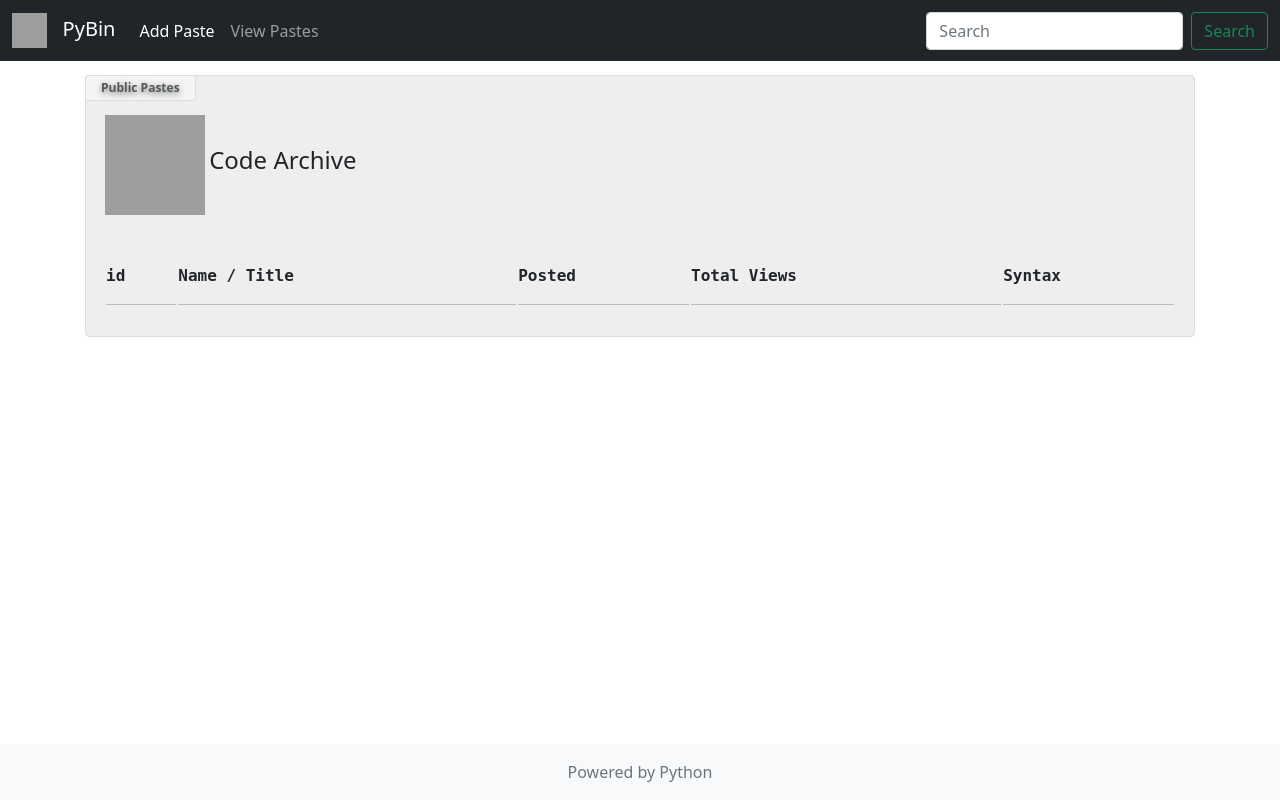
After one commit to jeremystevens/pybin, a Flask app: page /view/ in a window 1280 px wide. The commit adds this page. Run offline with Flask 2, Linux system fonts and the light colour scheme; data that the repository does not hold is empty; some libraries are stand-ins or nearby versions; grey boxes are pictures that could not be loaded.

Commit message:
Dev-0.4 Updates

```diff
--- a/main.py
+++ b/main.py
@@ -1,15 +1,22 @@
 """ main.py: the main python fIle"""
+
+__author__ = "Jeremy Stevens"
+__license__ = "GPL"
+__version__ = "1.0.0"
+__maintainer__ = "Jeremy Stevens"
+__status__ = "Development"
+
 import datetime
+from datetime import datetime
 import os
 import json
 import string
-from datetime import datetime
-import jsonify
 from flask import Flask, render_template, request, url_for, redirect, flash, session, send_file
 from werkzeug.security import check_password_hash
 from flask_sqlalchemy import SQLAlchemy
 from sqlalchemy.sql.expression import update
 from data.db import get_connection, generate_random_id, utf8len, exp_datetime
+from jinja2 import Environment, PackageLoader, select_autoescape, environment
 
 app = Flask(__name__)
 app.config['SECRET_KEY'] = 'nots0s3cr3t'
@@ -30,6 +37,17 @@ class Post(db.Model):
     post_date = db.Column(db.String(200))
     post_size = db.Column(db.String(800))
     post_hits = db.Column(db.String(8000))
+
+    def __init__(self):
+        self.pid = None
+        self.post_id = None
+        self.post_syntax = None
+        self.post_title = None
+        self.post_text = None
+        self.expiration = None
+        self.exposure = None
+        self.post_date = None
+        self.post_size = None
 
 
 # update the hit counter
@@ -82,7 +100,6 @@ def get_raw(random_id):
     post = Post()
     post_text = post.query.filter_by(post_id=random_id).first().post_text
     return render_template('raw.html', post_text=post_text)
-    pass
 
 
 # Download to file Route
@@ -97,7 +114,13 @@ def download_file(random_id):
     return send_file(path, as_attachment=True)
 
 
-# View the post route.
+@app.route('/view/')
+def view_all():
+    post = Post()
+    return render_template('posts.html', posts=post.query.all(), date=datetime.now())
+
+
+# View post by ID Route
 @app.route('/p/<random_id>')
 def get_post(random_id):
     post = Post()
--- a/templates/index.html
+++ b/templates/index.html
@@ -57,7 +57,7 @@
                         <a class="nav-link active" aria-current="page" href="/">Add Paste</a>
                     </li>
                     <li class="nav-item">
-                        <a class="nav-link" href="#">View Pastes</a>
+                        <a class="nav-link" href="../view">View Pastes</a>
                     </li>
                 </ul>
                 <form class="d-flex">
--- /dev/null
+++ b/templates/posts.html
@@ -0,0 +1,126 @@
+<!doctype html>
+<html lang="en" class="h-100">
+<head>
+    <meta charset="utf-8">
+    <meta name="viewport" content="width=device-width, initial-scale=1">
+    <meta name="description" content="">
+    <meta name="author" content="Mark Otto, Jacob Thornton, and Bootstrap contributors">
+    <meta name="generator" content="Hugo 0.84.0">
+    <title>PyBin</title>
+
+    <link rel="canonical" href="https://getbootstrap.com/docs/5.0/examples/sticky-footer-navbar/">
+
+
+    <!-- Bootstrap core CSS -->
+    <link href="/static/css/bootstrap.min.css" rel="stylesheet">
+    <link href="/static/css/style.css" rel="stylesheet">
+
+    <style>
+      .bd-placeholder-img {
+        font-size: 1.125rem;
+        text-anchor: middle;
+        -webkit-user-select: none;
+        -moz-user-select: none;
+        user-select: none;
+      }
+
+      @media (min-width: 768px) {
+        .bd-placeholder-img-lg {
+          font-size: 3.5rem;
+        }
+      }
+
+
+
+
+
+    </style>
+
+
+    <!-- Custom styles for this template -->
+    <link href="/static/css/sticky-footer-navbar.css" rel="stylesheet">
+</head>
+<body class="d-flex flex-column h-100">
+
+<header>
+    <!-- Fixed navbar -->
+    <nav class="navbar navbar-expand-md navbar-dark fixed-top bg-dark">
+        <div class="container-fluid">
+            <a class="navbar-brand" href="#"><img src="/static/img/logo.png" height="35" width="35">&nbsp;
+                &nbsp;PyBin</a>
+            <button class="navbar-toggler" type="button" data-bs-toggle="collapse" data-bs-target="#navbarCollapse"
+                    aria-controls="navbarCollapse" aria-expanded="false" aria-label="Toggle navigation">
+                <span class="navbar-toggler-icon"></span>
+            </button>
+            <div class="collapse navbar-collapse" id="navbarCollapse">
+                <ul class="navbar-nav me-auto mb-2 mb-md-0">
+                    <li class="nav-item">
+                        <a class="nav-link active" aria-current="page" href="/">Add Paste</a>
+                    </li>
+                    <li class="nav-item">
+                        <a class="nav-link" href="../view">View Pastes</a>
+                    </li>
+                </ul>
+                <form class="d-flex">
+                    <input class="form-control me-2" type="search" placeholder="Search" aria-label="Search">
+                    <button class="btn btn-outline-success" type="submit">Search</button>
+                </form>
+            </div>
+        </div>
+    </nav>
+</header>
+
+<!-- Begin page content -->
+<main class="flex-shrink-0">
+    <div class="container">
+
+
+        <!--Here-->
+
+        <div class="base-block">
+            <div class="title">Public Pastes</div>
+
+            <img src="/static/img/code.png" height="100" width="100">&nbsp;<font size="5">Code Archive</font>
+
+            <div class="c" style="font-family: monospace;">
+                <Br><Br>
+                <table width="100%" Height="" id="archvie" border="0">
+                    <tr id="archive" bgcolor="">
+                        <td nowrap width="25" id=""><span class="whitetext_md"><B>id</B><hr></td>
+                        <td nowrap width="25" id=""><span class="whitetext_md"><B>Name / Title</B><hr></td>
+                        <td nowrap width="25"><span class="whitetext_md"><b>Posted</b><Hr></span></td>
+                        <td nowrap width="25"><span class="whitetext_md"><b>Total Views</b><Hr></span></td>
+                        <td nowrap width="25"><span class="whitetext_md"><b>Syntax</b><hr></span></td>
+                    </tr>
+                    {% for post in posts %}
+                    <tr>
+                        <td><a href="../p/{{ post.post_id }}">{{ post.post_id }}</a><hr></td>
+                        <td>{{ post.post_title }}<hr></td>
+                        <td>{{ date.strftime('%Y-%m-%d') }}<hr></td>
+                        <td>{{ post.post_hits }}<hr></td>
+                        <td>{{ post.post_syntax }}<hr></td>
+                        {% endfor %}
+                    </tr>
+                </table>
+            </div>
+
+        </div>
+
+        <!--/base-block-->
+
+
+</main>
+<footer class="footer mt-auto py-3 bg-light">
+    <div class="container">
+        <cetnter>
+                <span class="text-muted">
+                    <center>Powered by Python</center>
+                </span>
+        </cetnter>
+    </div>
+</footer>
+
+<script src="/static/js/bootstrap.bundle.min.js"></script>
+
+</body>
+</html>
--- a/templates/view.html
+++ b/templates/view.html
@@ -61,7 +61,7 @@
                         <a class="nav-link active" aria-current="page" href="/">Add Paste</a>
                     </li>
                     <li class="nav-item">
-                        <a class="nav-link" href="#">View Pastes</a>
+                        <a class="nav-link" href="../view">View Pastes</a>
                     </li>
                 </ul>
                 <form class="d-flex">
```
Also changed, not shown: Changelog.txt, README.md.
